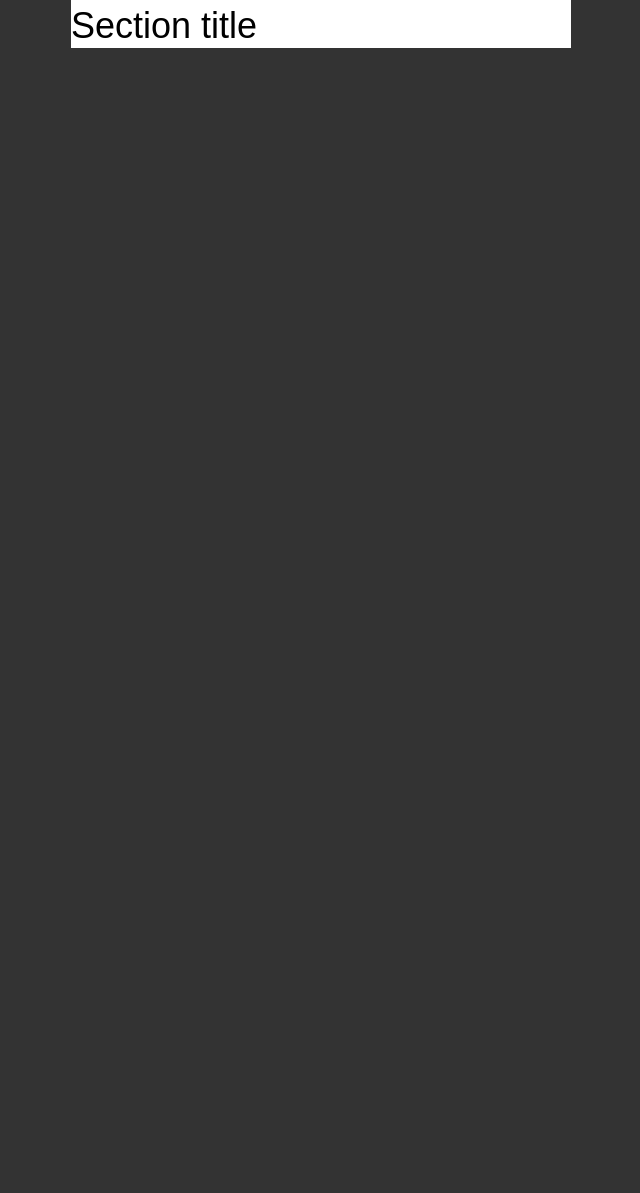
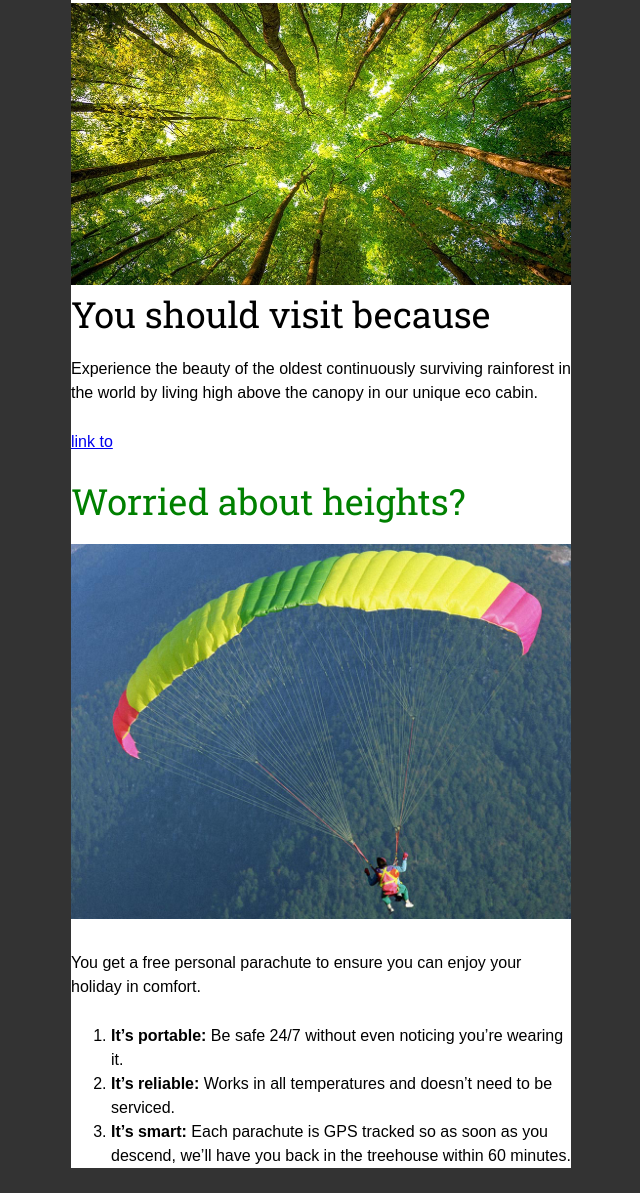
Before and after one commit to jackarmley/above-the-canopy, a plain HTML site: page index.html in a window 1280 px wide. Shown: the part 111-1304 px from the top of the page, without its empty margins (319-959 px from the left). Before the commit the page ends 800 px from the top, so only its background shows below. Drawn offline with Linux system fonts and the light colour scheme.

Commit message:
changing styles

```diff
--- a/index.html
+++ b/index.html
@@ -5,6 +5,7 @@
     <meta name="viewport" content="width=device-width, initial-scale=1.0">
     <meta http-equiv="X-UA-Compatible" content="ie=edge">
     <title>Let's go to...</title>
+    <link href="https://fonts.googleapis.com/css?family=Lora|Roboto+Slab&display=swap" rel="stylesheet">
     <link rel="stylesheet" href="./static/css/milligram.css" />
     <link rel="stylesheet" href="./static/css/defaults.css" />
     <link rel="stylesheet" href="./static/css/app.css" />
@@ -17,12 +18,29 @@
         <label class="theme-label" for="theme-dark">Dark</label>
     </div>
     <main class="app">
+
         <header>
-            <h1>Let's go to...</h1>
+            <h1><a id="Explore_the_rainforest_0"></a>Explore the rainforest!</h1>
+            <img src="./static/images/sample.jpg" alt="A canopy of trees seen from below with the sun streaming through" />
         </header>
+
         <section>
-            <h2>Section title</h2>
+            <h2><a id="You_should_visit_because_0"></a>You should visit because</h2>
+            <p>Experience the beauty of the oldest continuously surviving rainforest in the world by living high above the canopy in our unique eco cabin.</p>
+            <p><a href="#worried-about-heights">link to</a></p>
         </section>
+
+        <section>
+            <h2 class="worried-about-heights-heading"><a id="Worried_about_heights_0"></a>Worried about heights?</h2>
+            <p><img src="./static/images/parachute.jpg" alt="Person descending towards a canopy of trees in a parachute"></p>
+            <p>You get a free personal parachute to ensure you can enjoy your holiday in comfort.</p>
+            <ol>
+                <li><strong>It’s portable:</strong> Be safe 24/7 without even noticing you’re wearing it.</li>
+                <li><strong>It’s reliable:</strong> Works in all temperatures and doesn’t need to be serviced.</li>
+                <li><strong>It’s smart:</strong> Each parachute is GPS tracked so as soon as you descend, we’ll have you back in the treehouse within 60 minutes.</li>
+            </ol>
+        </section>
+
     </main>
 </body>
 </html>
--- a/static/css/app.css
+++ b/static/css/app.css
@@ -1,3 +1,11 @@
 /**
 * Your CSS here
 **/
+
+h2 {
+    font-family: 'Roboto Slab', serif;
+}
+
+.worried-about-heights-heading {
+    color: green;
+}
```
Also changed, not shown: 2 other files.
